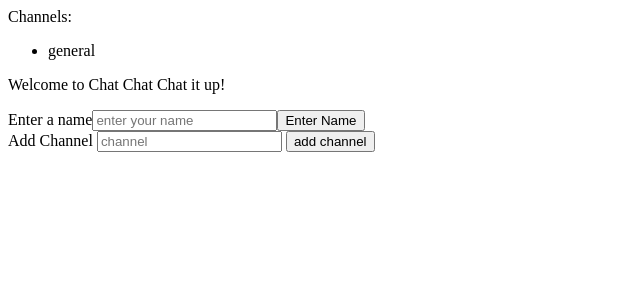
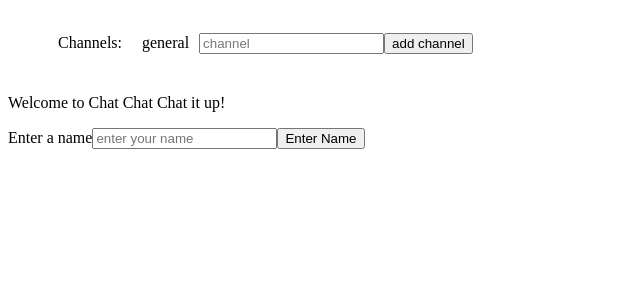
Before and after one commit to PepperAddict/python-web2, a Flask app: page / in a window 1280 px wide. Shown: the top 300 px of the page, without its empty margins (0-640 px from the left). Run offline with Flask 2, Linux system fonts and the light colour scheme; some libraries are stand-ins or nearby versions.

Commit message:
adding styles

```diff
--- a/application.py
+++ b/application.py
@@ -37,7 +37,7 @@ def socketChannel(data):
     channel = data['channel']
     session['channel'] = channel
     cha = session.get('channel')
-    channels[channel] = []
+    channels[channel] = ['Welcome to ' + channel + ' channel']
     emit('show channel', cha, broadcast=True)
 
 @socketio.on('select channel')
--- a/static/chat.js
+++ b/static/chat.js
@@ -4,7 +4,7 @@ document.addEventListener("DOMContentLoaded", () => {
   if (!ch) {
     localStorage.setItem('channel', 'general')
   }
-  console.log(ch)
+
 
   if (!name) {
     const ele = document.getElementById("nameormsg");
@@ -87,14 +87,16 @@ document.addEventListener("DOMContentLoaded", () => {
 
     //when channel is clicked save it to localstorage
     document.querySelectorAll("#channels").forEach(link => {
-      link.onclick = e => {
-        const channelSelected = e.target.innerHTML;
-        localStorage.setItem("channel", channelSelected);
-        changechannel(e);
-        e.target.className = "active";
-        window.location.reload();
-        socket.emit("select channel", channelSelected);
-      };
+      console.log(link)
+
+      // link.onclick = e => {
+      //   const channelSelected = e.target.innerHTML;
+      //   localStorage.setItem("channel", channelSelected);
+      //   changechannel(e);
+      //   e.target.className = "active";
+      //   window.location.reload();
+      //   socket.emit("select channel", channelSelected);
+      // };
     });
   });
 
--- /dev/null
+++ b/static/style.css
@@ -0,0 +1,19 @@
+
+.lists {
+    display: flex;
+    list-style: none;
+}
+#channels {
+    padding: 10px;
+}
+
+.channel-Container {
+    display: flex;
+    flex-wrap: wrap;
+}
+
+.add-channel {
+    display: flex;
+    align-items: center;
+    justify-content: center;
+}
--- a/templates/chat.html
+++ b/templates/chat.html
@@ -7,15 +7,24 @@
       src="//cdnjs.cloudflare.com/ajax/libs/socket.io/1.3.6/socket.io.min.js"
     ></script>
     <script src="{{ url_for('static', filename='chat.js') }}"></script>
+    <link rel="stylesheet" href="{{url_for('static', filename='style.css')}}" />
   </head>
   <body>
-    Channels:
-    <ul>{% for x in channels %}
+    <div class="container">
+      <div class="channel-Container">
+        <ul class="lists">
+          <li id="channels">Channels:</li>
+          {% for x in channels %}
 
           <li id="channels">{{ x }}</li>
 
           {% endfor %}
         </ul>
+        <form class="add-channel">
+          <input id="channelAdd" name="channelAdd" placeholder="channel" />
+          <button id="submitChannel">add channel</button>
+        </form>
+      </div>
 
       {% for x in chat %}
 
@@ -26,11 +35,6 @@
       <div id="chatall"></div>
 
       <form id="nameormsg"></form>
-
-    <form>
-      <label for="channelAdd">Add Channel</label>
-      <input id="channelAdd" name="channelAdd" placeholder="channel" />
-      <button id="submitChannel">add channel</button>
-    </form>
+    </div>
   </body>
 </html>
```
Lines whose indentation alone changed are shown as unchanged.
